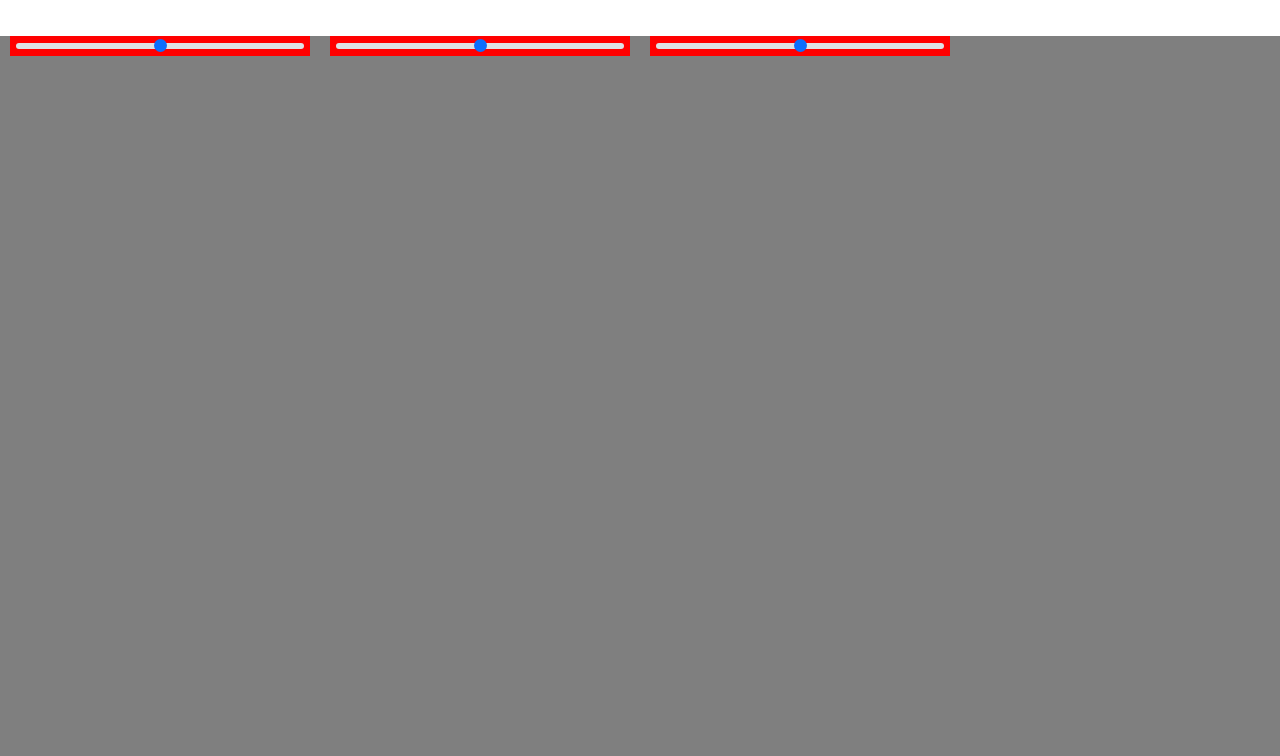
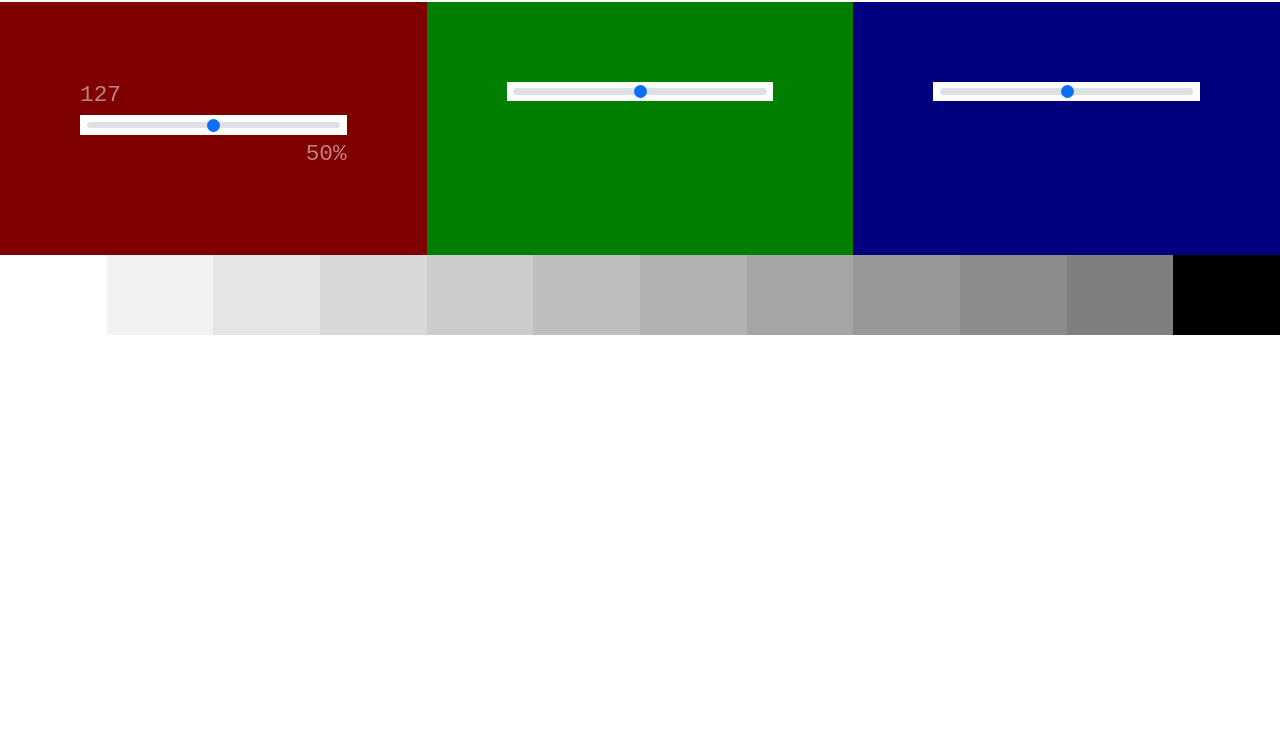
Before and after one commit to kratuvwxyz/colorPicker, a plain HTML site: page index.html in a window 1280 px wide. Shown: the part 44-800 px from the top of the page. Drawn offline with Linux system fonts and the light colour scheme.

Commit message:
color red updated

```diff
--- a/assets/css/style.css
+++ b/assets/css/style.css
@@ -2,3 +2,8 @@ body, html {
 	width: 100%;
 	font-family: monospace;
 }
+
+/*
+https://stackoverflow.com/questions/18389224/how-to-style-html5-range-input-to-have-different-color-before-and-after-slider
+https://css-tricks.com/switch-font-color-for-different-backgrounds-with-css/
+*/
--- a/assets/js/script.js
+++ b/assets/js/script.js
@@ -1,29 +1,27 @@
 let redRange = 127;
 let greenRange = 127;
 let blueRange = 127;
-$('.color1').css('background-color', `rgb(127,0,0)`);
-$('.color2').css('background-color', `rgb(0,127,0)`);
-$('.color3').css('background-color', `rgb(0,0,127)`);
+$('.color-1').css('background-color', `rgb(255,255,255)`);
+$('.color-12').css('background-color', `rgb(0,0,0)`);
 
 $(document).on('input', '.red-range', function () {
 	redRange = $(this).val();
+	$(".redNumber").text(redRange);
+	$(".redPercent").text(Math.floor(redRange*100/255));
 	bColor();
-	$('.color1').css('background-color', `rgb(${redRange},0,0)`)
 });
 $(document).on('input', '.green-range', function () {
 	greenRange = $(this).val();
 	bColor();
-	$('.color2').css('background-color', `rgb(0,${greenRange},0)`)
 });
 $(document).on('input', '.blue-range', function () {
 	blueRange = $(this).val();
 	bColor();
-	$('.color3').css('background-color', `rgb(0,0,${blueRange})`)
 });
 
 function bColor() {
 	let c = `rgb(${redRange}, ${greenRange}, ${blueRange})`
-	$('body').css('background-color', c);
+	// $('body').css('background-color', c);
 	let h = rgbToHex(redRange, greenRange, blueRange);
 	$('.haxCode').text(h);
 	gradientColor(redRange, greenRange, blueRange);
@@ -39,15 +37,19 @@ const haxCode = () => {
 }
 
 const gradientColor = (r,g,b) => {
-	$('.color4').css('background-color', `rgba(${r},${g},${b},0.1)`);
-	$('.color5').css('background-color', `rgba(${r},${g},${b},0.2)`);
-	$('.color6').css('background-color', `rgba(${r},${g},${b},0.3)`);
-	$('.color7').css('background-color', `rgba(${r},${g},${b},0.4)`);
-	$('.color8').css('background-color', `rgba(${r},${g},${b},0.5)`);
-	$('.color9').css('background-color', `rgba(${r},${g},${b},0.6)`);
-	$('.color10').css('background-color', `rgba(${r},${g},${b},0.7)`);
-	$('.color11').css('background-color', `rgba(${r},${g},${b},0.8)`);
-	$('.color12').css('background-color', `rgba(${r},${g},${b},0.9)`);
+	$('.color1').css('background-color', `rgb(${redRange},0,0)`);
+	$('.color2').css('background-color', `rgb(0,${greenRange},0)`);
+	$('.color3').css('background-color', `rgb(0,0,${blueRange})`);
+	$('.color-2').css('background-color', `rgba(${r},${g},${b},0.1)`);
+	$('.color-3').css('background-color', `rgba(${r},${g},${b},0.2)`);
+	$('.color-4').css('background-color', `rgba(${r},${g},${b},0.3)`);
+	$('.color-5').css('background-color', `rgba(${r},${g},${b},0.4)`);
+	$('.color-6').css('background-color', `rgba(${r},${g},${b},0.5)`);
+	$('.color-7').css('background-color', `rgba(${r},${g},${b},0.6)`);
+	$('.color-8').css('background-color', `rgba(${r},${g},${b},0.7)`);
+	$('.color-9').css('background-color', `rgba(${r},${g},${b},0.8)`);
+	$('.color-10').css('background-color', `rgba(${r},${g},${b},0.9)`);
+	$('.color-11').css('background-color', `rgba(${r},${g},${b},1)`);
 }
 
 bColor();
--- a/index.html
+++ b/index.html
@@ -14,6 +14,32 @@
 	<body>
 		<div class="container-fluid" style="background-color: #ffffff;">
 			<div class="row">
+				<h1>Color Picker</h1>
+			</div>
+		</div>
+		<div class="container-fluid">
+			<div class="row">
+				<div class="col-4 color1" style="padding: 10vh;">
+					<h3 class="text-white-50"><span class="redNumber">127</span></h3>
+					<div class="redBox box">
+						<input type="range" class="form-range red-range p-2" min="0" max="255" step="1" id="customRange3" style="background: #fff;" />
+					</div>
+					<h3 class="text-white-50 text-end"><span class="redPercent">50</span>%</h3>
+				</div>
+				<div class="col-4 color2" style="padding: 10vh;">
+					<div class="greenBox box">
+						<input type="range" class="form-range green-range p-2" min="0" max="255" step="1" id="customRange3" style="background: #fff;" />
+					</div>
+				</div>
+				<div class="col-4 color3" style="padding: 10vh;">
+					<div class="blueBox box">
+						<input type="range" class="form-range blue-range p-2" min="0" max="255" step="1" id="customRange3" style="background: #fff;" />
+					</div>
+				</div>
+			</div>
+		</div>
+		<div class="container-fluid">
+			<div class="row">
 				<div class="col-1 color-1" style="height: 10vh; display: inline-block;"></div>
 				<div class="col-1 color-2" style="height: 10vh; display: inline-block;"></div>
 				<div class="col-1 color-3" style="height: 10vh; display: inline-block;"></div>
@@ -29,21 +55,8 @@
 			</div>
 		</div>
 		<div class="container-fluid">
-			<div class="row">
-				<div class="col-3">
-					<div class="redBox box">
-						<input type="range" class="form-range red-range p-2" min="0" max="255" step="1" id="customRange3" style="background: #ff0000;" />
-					</div>
-				</div>
-				<div class="col-3">
-					<div class="redBox box">
-						<input type="range" class="form-range green-range p-2" min="0" max="255" step="1" id="customRange3" style="background: #ff0000;" />
-					</div>
-				</div>
-				<div class="col-3">
-					<div class="redBox box">
-						<input type="range" class="form-range blue-range p-2" min="0" max="255" step="1" id="customRange3" style="background: #ff0000;" />
-					</div>
+			<div class="row color-body">
+				<div class="col-12">
 				</div>
 			</div>
 		</div>
```
